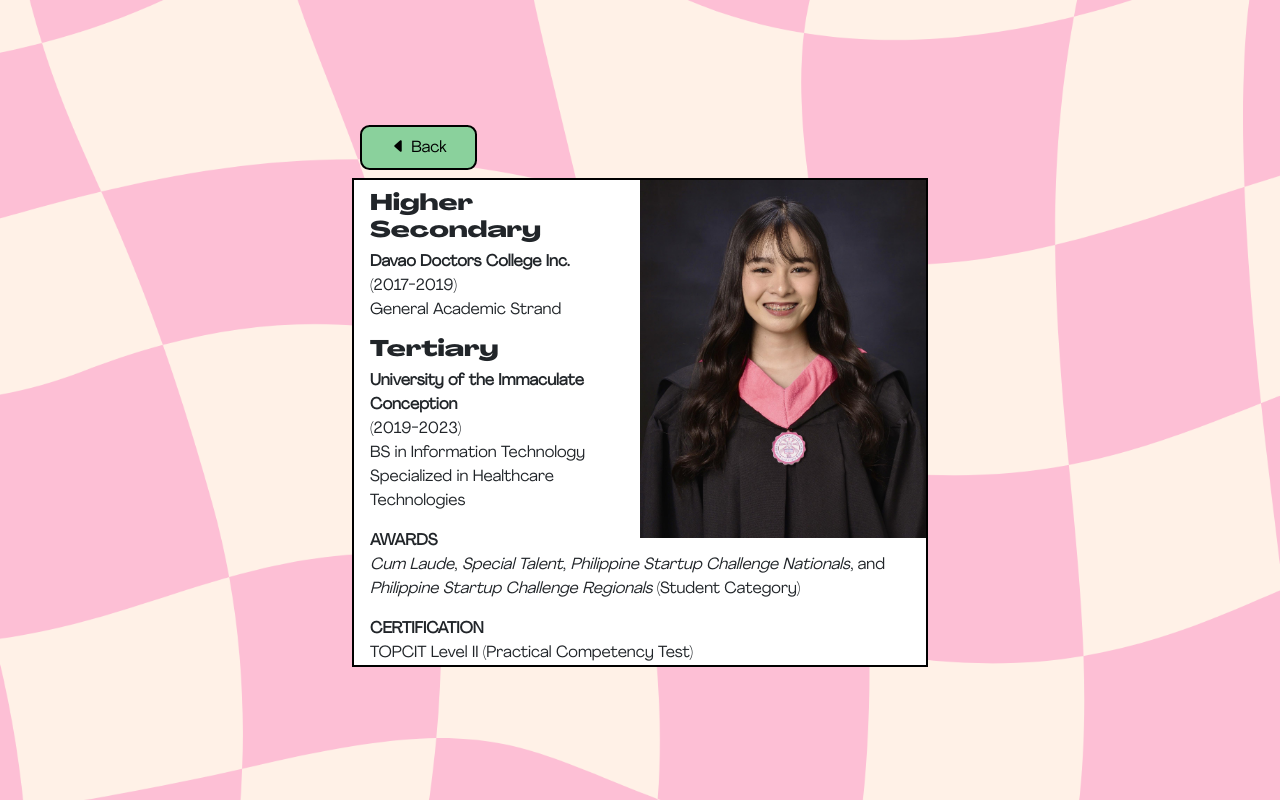
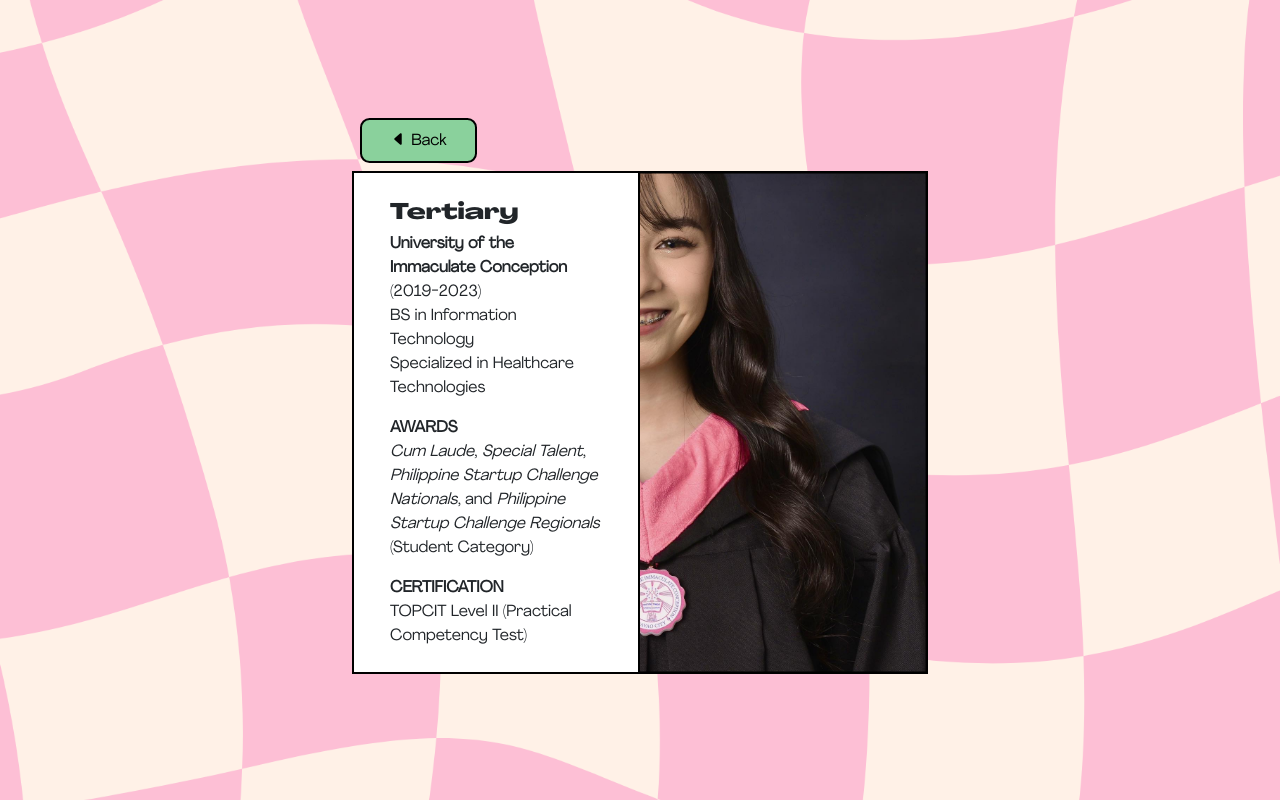
Before and after one commit to vannirriesarmiento/portfolio, a React (Create React App) app: page / in a window 1280 px wide. Both pictures are taken after a click on the button "Education". Shown: the top 800 px of the page. Built offline with nearby package versions, Linux system fonts and the light colour scheme.

Commit message:
fix: correct placement & revise design

```diff
--- a/src/components/Header.js
+++ b/src/components/Header.js
@@ -1,6 +1,6 @@
 
 import { useState, useEffect } from 'react';
-import { isSafari } from 'react-device-detect';
+import { isMobile, isSafari } from 'react-device-detect';
 
 import '../App.css';
 
@@ -53,8 +53,8 @@ const Header = ({ scrollToBody, isSmallSize }) => {
                 {showProfile &&
                     <div className='text-center'>
                         <div className="image-stack animate__animated animate__pulse">
-                            <img src={theme.float1} alt="Border" className={`avatar image-ontop ${isSafari ? 'pulse-animate':'animate__animated animate__pulse animate__slow animate__infinite infinite'}`} />
-                            <img src={theme.float2} alt="Border" className={`avatar image-ontop ${isSafari ? 'pulse-animate':'animate__animated animate__pulse animate__slow animate__infinite infinite'}`} />
+                            <img src={theme.float1} alt="Border" className={`avatar image-ontop ${isSafari ? 'pulse-animate' : 'animate__animated animate__pulse animate__slow animate__infinite infinite'}`} />
+                            <img src={theme.float2} alt="Border" className={`avatar image-ontop ${isSafari ? 'pulse-animate' : 'animate__animated animate__pulse animate__slow animate__infinite infinite'}`} />
                             <img src={model.images[currentImage]} alt="Avatar" className="avatar round" />
                         </div>
                         <h1 className='title' data-aos="fade-up" data-aos-duration="1000">I like to Create & Code!</h1>
@@ -109,16 +109,10 @@ const Header = ({ scrollToBody, isSmallSize }) => {
                                 <i className="bi bi-caret-left-fill"></i>{!isSmallSize() && <>&nbsp;Back</>}
                             </button>
                         </div>
-                        <div className='intro intro-box p-0'>
-                            {!isSmallSize() && <img src={theme.gradpic} className="img-fluid w-50 float-end" alt="Graduation Portrait" />}
-                            <div className='pt-2 px-3'>
-                                {!isSmallSize() && <>
-                                    <h5 className='title subtitle my-1'>Higher Secondary</h5>
-                                    <p><b>Davao Doctors College Inc.</b>
-                                        <br />(2017-2019)
-                                        <br />General Academic Strand
-                                    </p>
-                                </>}
+                        <div className={`${isMobile ? null : 'gradpic'}`}>
+                            <div className={`intro p-0 ${isMobile ? null : 'w-50'}`}>
+                                <div className="row align-items-center">
+                                    <div className="col px-5 py-4">
                                         <h5 className='title subtitle my-1'>Tertiary</h5>
                                         <p><b>University of the Immaculate Conception</b>
                                             <br />(2019-2023)
@@ -132,6 +126,8 @@ const Header = ({ scrollToBody, isSmallSize }) => {
                                     </div>
                                 </div>
                             </div>
+                        </div>
+                    </div>
                 }
             </div>
         </>
```
Lines whose indentation alone changed are shown as unchanged.
